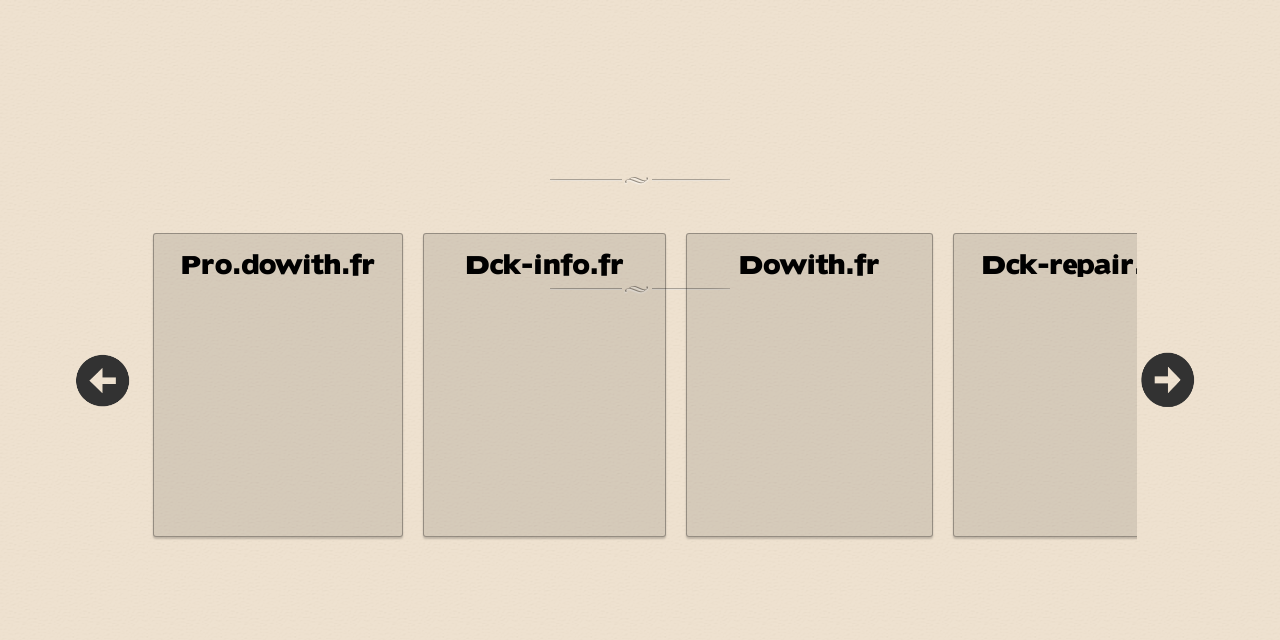
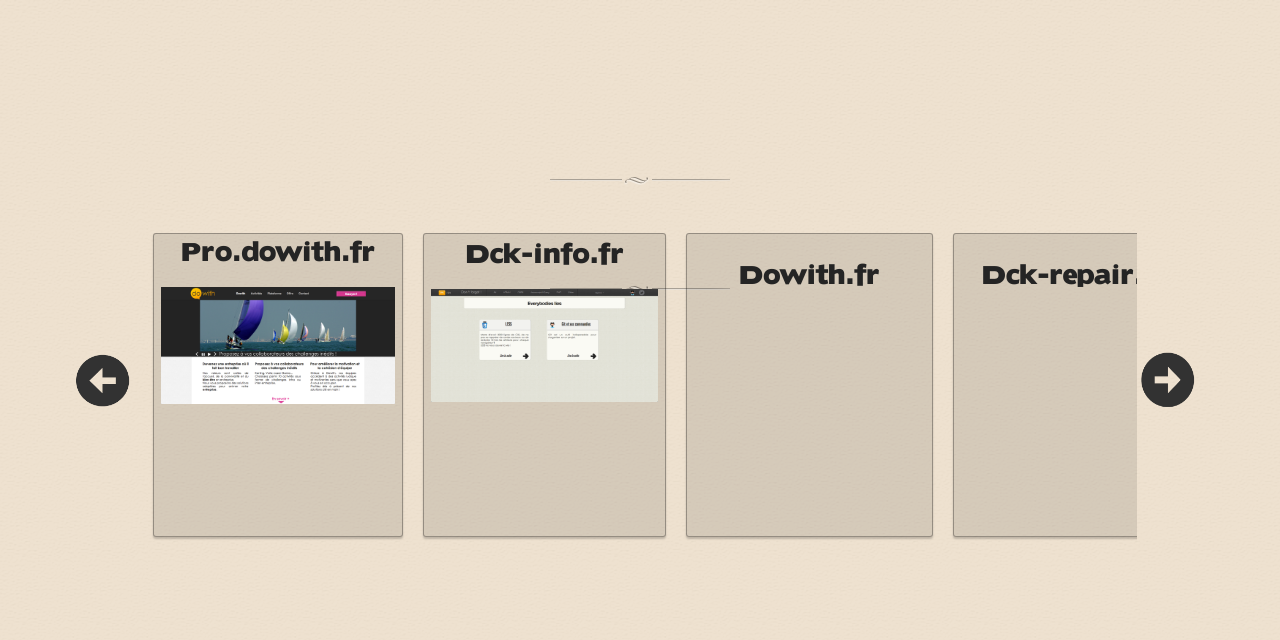
Before and after one commit to DCKT/dckt.github.com, a PHP site: page / in a window 1280 px wide. Shown: the part 1756-2396 px from the top of the page. Run offline with PHP 8.4, Linux system fonts and the light colour scheme.

Commit message:
Add popup + img real part

```diff
--- a/css/style.css
+++ b/css/style.css
@@ -38,6 +38,65 @@
   -moz-border-radius: 3px;
   -o-border-radius: 3px;
   border-radius: 3px;
+}
+section #contents3 div.popup {
+  height: 100%;
+  width: 100%;
+  position: absolute;
+  top: 0;
+  left: 0;
+}
+section #contents3 div.popup #hide-bg {
+  position: fixed;
+  top: 1px;
+  left: 0px;
+  width: 100%;
+  height: 100%;
+  background-color: rgba(24, 24, 24, 0.6);
+  background-repeat: repeat-y;
+  min-height: 800px;
+  z-index: 100000000;
+}
+section #contents3 div.popup #window {
+  margin-left: auto;
+  margin-right: auto;
+  border: 3px solid rgba(255, 255, 255, 0.6);
+  -webkit-box-shadow: 0px 0px 12px #000000;
+  -moz-box-shadow: 0px 0px 12px #000000;
+  -o-box-shadow: 0px 0px 12px #000000;
+  box-shadow: 0px 0px 12px #000000;
+  -webkit-border-radius: 3px;
+  -moz-border-radius: 3px;
+  -o-border-radius: 3px;
+  border-radius: 3px;
+  width: 80%;
+  height: 400px;
+  z-index: 1111100000;
+  position: relative;
+  margin-top: 50px;
+}
+section #contents3 div.popup #window img {
+  width: 100%;
+  height: 100%;
+}
+section #contents3 div.popup #window span#exit {
+  cursor: pointer;
+  position: absolute;
+  left: 100%;
+  top: -25px;
+  font-size: 20px;
+  font-family: "Arial";
+  color: white;
+  background-color: #333;
+  -webkit-border-radius: 40px;
+  -moz-border-radius: 40px;
+  -o-border-radius: 40px;
+  border-radius: 40px;
+  display: block;
+  width: 30px;
+  height: 25px;
+  text-align: center;
+  padding-top: 3px;
 }
 @font-face {
   font-family: "GearedSlab-Light";
@@ -337,7 +396,15 @@
   text-align: center;
 }
 section #contents3 #real #realisations #hide-tab table tr td h1 {
-  margin-top: -140px;
+  margin-top: -130px;
+}
+section #contents3 #real #realisations #hide-tab table tr td h1 a {
+  text-decoration: none;
+  color: #242424;
+}
+section #contents3 #real #realisations #hide-tab table tr td img {
+  width: 95%;
+  z-index: 10;
 }
 section #contents3 #real #realisations #hide-tab table tr td:hover {
   -webkit-transition: all 0.2s all;
--- a/index.html
+++ b/index.html
@@ -11,6 +11,7 @@
 	<script type="text/javascript" src="js/scrollspy.js"></script>
 </head>
 <body>
+
 	<nav>
 		<ul>
 			<a href="#accueil"><li>Accueil</li></a>
@@ -148,20 +149,24 @@
 			<div class="weft " id="real">
 				<div class="border-top"><img src="images/style/sep.png" /></div>
 				<div id="realisations" class="information">
+					<div class="popup">
+
+					</div>
 					<div id="left-arrow"><img src="images/left-arrow.png" alt="Left" /></div>
 					<div id="hide-tab">
 						<table id="table-test">
 							<tr>
 								<td id="pro">
-									<h1>Pro.dowith.fr</h1>
-
+									<h1><a target="_blank" href="http://pro.dowith.fr">Pro.dowith.fr</a></h1>
+									<img src="images/real/pro.png" alt="Pro.dowith.fr" />
 								</td>
 
 								<td id="info">
-									<h1>Dck-info.fr</h1>
+									<h1><a target="_blank" href="http://www.dck-info.fr">Dck-info.fr</a></h1>
+									<img src="images/real/info.png" alt="dck-info.fr" />
 								</td>
-								<td id="do"><h1>Dowith.fr</h1></td>
-								<td id="rep"><h1>Dck-repair.fr</h1></td>
+								<td id="do"><h1><a target="_blank" href="http://www.dowith.fr">Dowith.fr</a></h1></td>
+								<td id="rep"><h1><a target="_blank" href="http://www.dck-repair.fr">Dck-repair.fr</a></h1></td>
 								<td id="this"><h1>Ce portfolio</h1></td>
 							</tr>
 						</table>
--- a/style.less
+++ b/style.less
@@ -287,7 +287,17 @@
 								text-align: center;
 
 								h1 {
-									margin-top: -140px;
+									margin-top: -130px;
+
+									a {
+										text-decoration: none;
+										color:#242424;
+									}
+								}
+
+								img {
+									width:95%;
+									z-index: 10;
 								}
 
 								&:hover {
```
Also changed, not shown: less/lib.less (+58 -0 lines).
